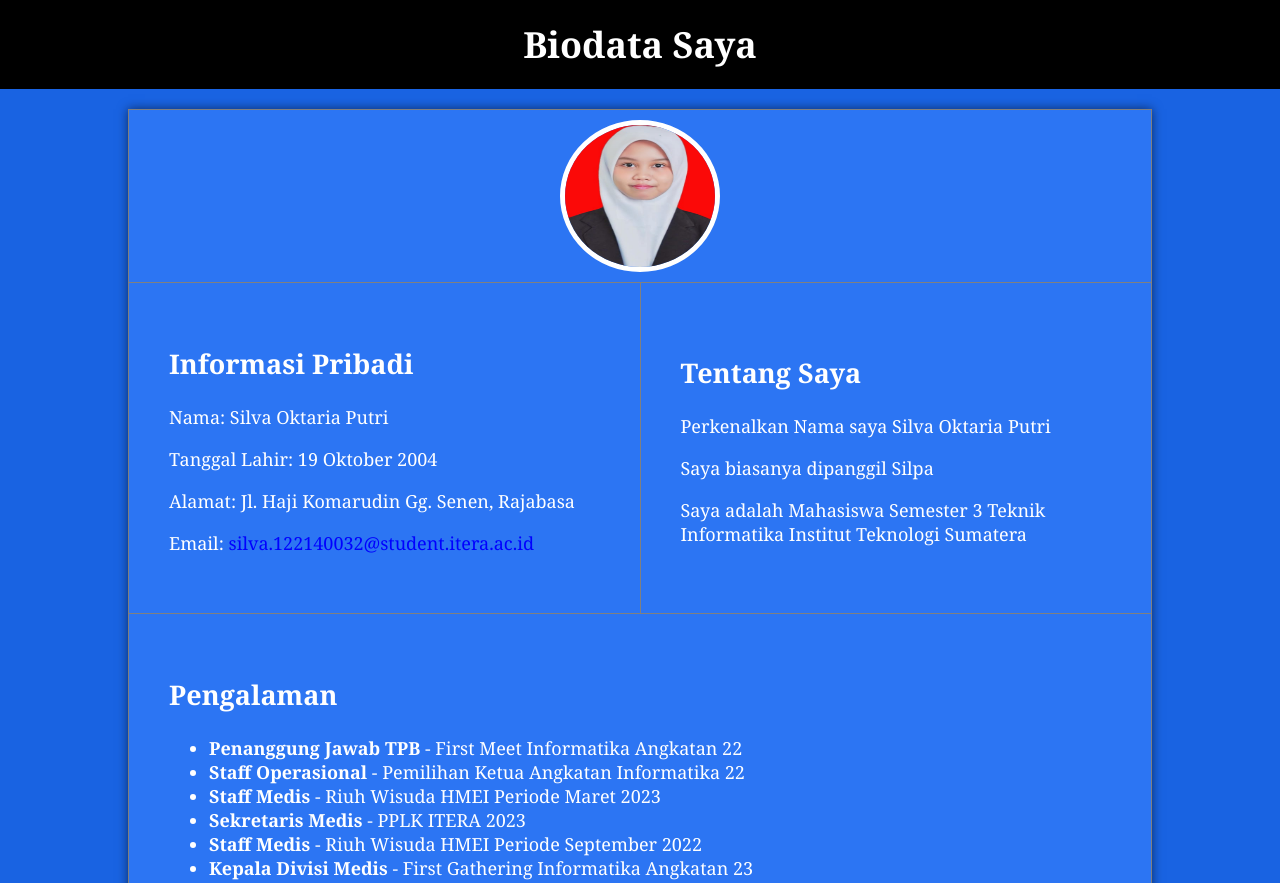
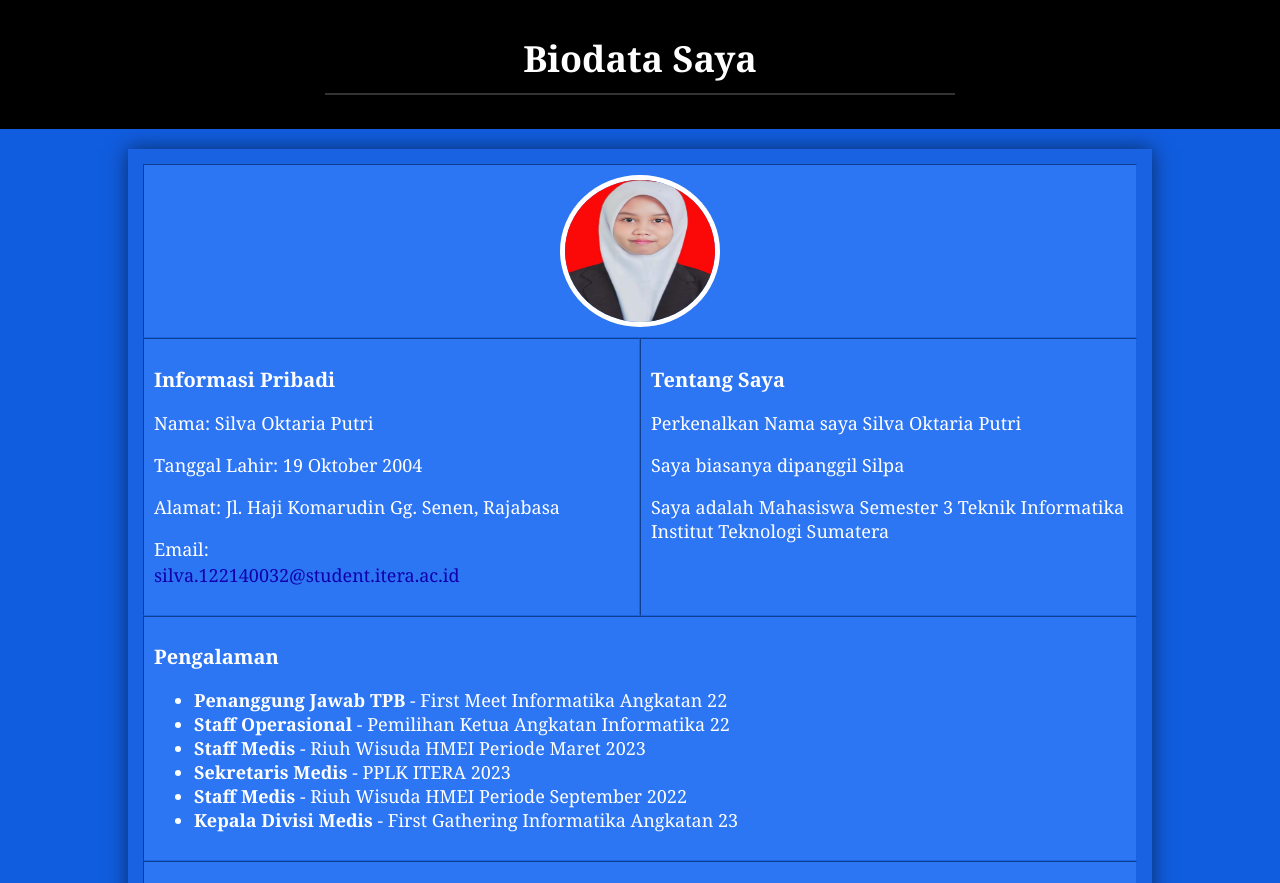
Before and after one commit to Silvok/cvsilva.github.io, a plain HTML site: page index.html in a window 1280 px wide. Shown: the top 883 px of the page. Drawn offline with Linux system fonts and the light colour scheme.

Commit message:
Update silva.css

```diff
--- a/silva.css
+++ b/silva.css
@@ -1,31 +1,17 @@
+header {
+    background-color: #000000;
+    color: rgb(255, 255, 255);
+    text-align: center;
+    padding: 10px;
+}
+
 body {
     font-family: Georgia, 'Times New Roman', Times, serif;
-    background-color: rgb(25, 99, 226);
+    background-color: rgb(17, 93, 223);
     margin: 0;
     padding: 0;
     color: #ffffff;
     font-size: large;
-}
-
-h1 {
-    text-align: center;
-    background-color: #000000;
-    color: #ffffff;
-    padding: 20px 0;
-    margin: 0;
-}
-
-table {
-    border-collapse: collapse;
-    margin: 20px auto;
-    background-color: rgb(44, 117, 243);
-    width: 80%;
-    box-shadow: 0px 0px 10px rgba(0, 0, 0, 0.557);
-}
-
-section {
-    padding: 20px;
-    margin: 10px;
 }
 
 img {
@@ -36,18 +22,69 @@ img {
     width: 150px;
 }
 
+section h2 {
+    font-size: 20px;
+    margin-bottom: 10px;
+}
+
+section a[href^="mailto"] {
+    color: #1100ac;
+    text-decoration: none;
+    transition: color 0.3s ease;
+}
+
+section a[href^="mailto"]:hover {
+    color: #1100ac;
+}
+
+table {
+    border-collapse: collapse;
+    margin: 20px auto;
+    background-color: rgb(44, 117, 243);
+    width: 80%;
+    border: 15px solid rgb(25, 99, 226) ;
+    box-shadow: 0px 0px 20px rgba(0, 0, 0, 0.557);
+}
+
+footer {
+    background-color: #010000;
+    color: rgb(255, 255, 255);
+    text-align: center;
+    padding: 10px;
+}
+
+section a::before {
+    content: "";
+    display: block;
+    height: 2px;
+    width: 0;
+    background-color: #1100ac;
+    transition: width 0.3s ease;
+}
+
+section a:hover::before {
+    width: 100%;
+}
+
+tr {
+    display: flex;
+    flex-wrap: wrap;
+}
+
+td {
+    flex: 1;
+    padding: 10px;
+}
 a {
     color: blue;
     text-decoration: none;
 }
 
-a:hover {
-    text-decoration: underline;
+h1::after {
+    content: "";
+    display: block;
+    height: 2px;
+    background-color: #333;
+    width: 50%;
+    margin: 10px auto;
 }
-
-footer {
-    text-align: center;
-    background-color: #000000;
-    color: #ffffff;
-    padding: 10px 0;
-}
```
